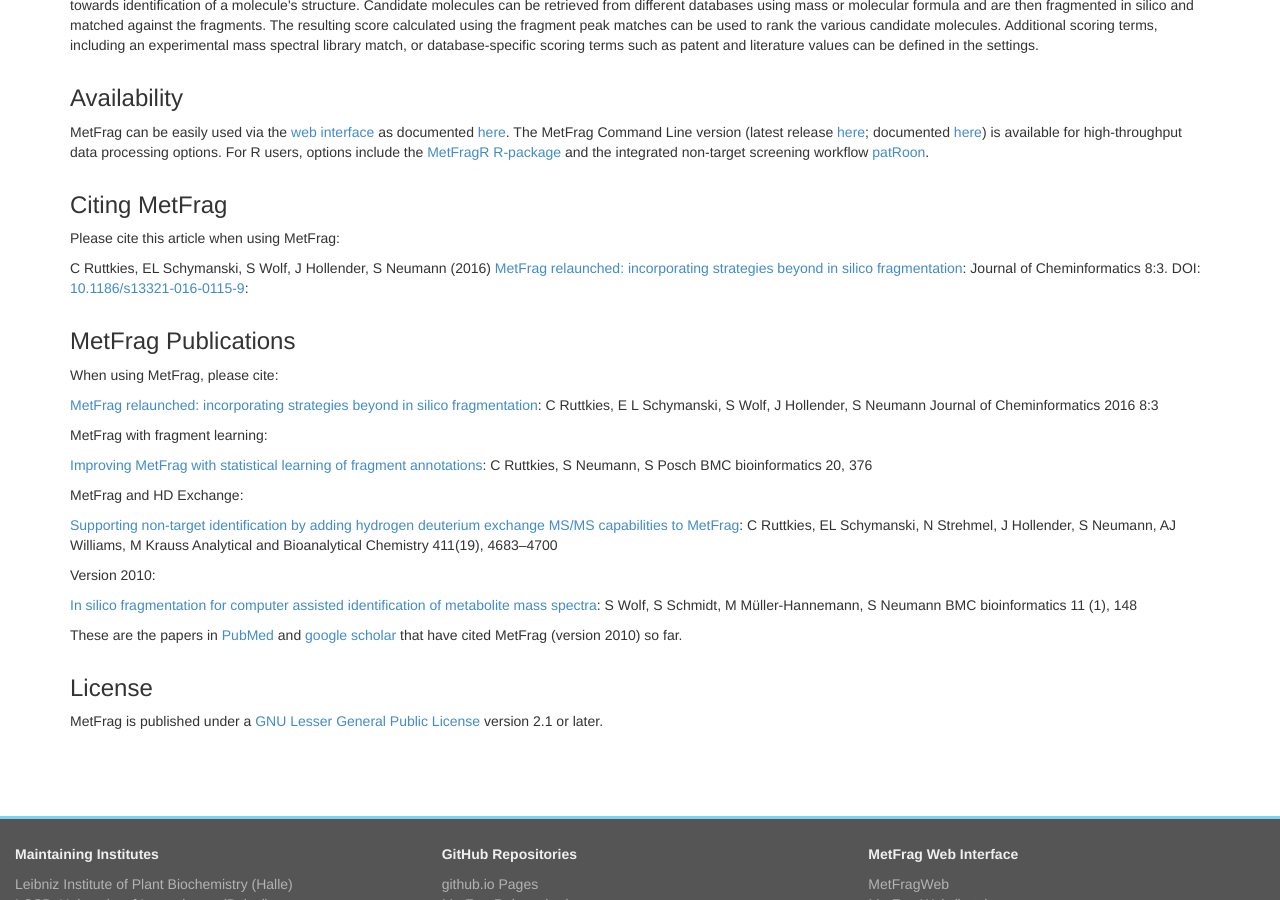
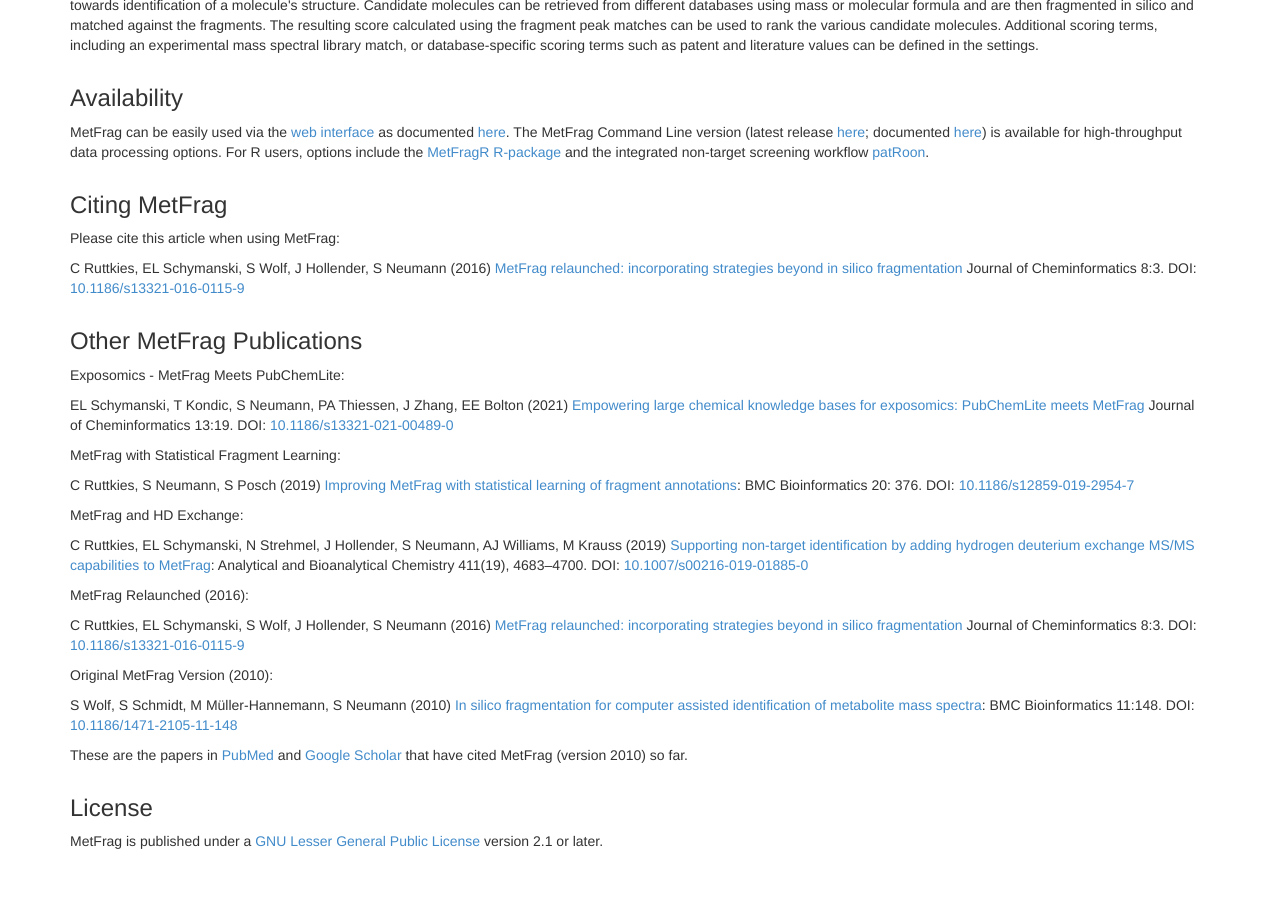
Before and after one commit to ipb-halle/MetFrag, a Jekyll site: the page built from index.html, in a window 1280 px wide and 900 px high, scrolled down 634 px. Built offline with Jekyll 4.4.1, drawn with Linux system fonts in a browser that asks for light colours; nearby versions of some CDN libraries.

Commit message:
Update index.html
tweaked publications, added PCL, put in chronological order and added dates etc.

```diff
--- a/index.html
+++ b/index.html
@@ -66,35 +66,43 @@
 
 <p>Please cite this article when using MetFrag: </p>
 <p>C Ruttkies, EL Schymanski, S Wolf, J Hollender, S Neumann (2016)
-<a href="https://doi.org/10.1186/s13321-016-0115-9">MetFrag relaunched: incorporating strategies beyond in silico fragmentation</a>:
-Journal of Cheminformatics 8:3. DOI: <a href="https://doi.org/10.1186/s13321-016-0115-9">10.1186/s13321-016-0115-9</a>:
+<a href="https://doi.org/10.1186/s13321-016-0115-9">MetFrag relaunched: incorporating strategies beyond in silico fragmentation</a>
+Journal of Cheminformatics 8:3. DOI: <a href="https://doi.org/10.1186/s13321-016-0115-9">10.1186/s13321-016-0115-9</a>
 </p>
 
-<h3>MetFrag Publications</h3>
+<h3>Other MetFrag Publications</h3>
 
-<p>When using MetFrag, please cite: </p>
-<p><a href="http://jcheminf.springeropen.com/articles/10.1186/s13321-016-0115-9">MetFrag relaunched: incorporating strategies beyond in silico fragmentation</a>:
-C Ruttkies, E L Schymanski, S Wolf, J Hollender, S Neumann
-Journal of Cheminformatics 2016 8:3 </p>
+<p>Exposomics - MetFrag Meets PubChemLite: </p>
+<p>EL Schymanski, T Kondic, S Neumann, PA Thiessen, J Zhang, EE Bolton (2021)
+<a href="https://doi.org/10.1186/s13321-021-00489-0">Empowering large chemical knowledge bases for exposomics: PubChemLite meets MetFrag</a>
+Journal of Cheminformatics 13:19. DOI: <a href="https://doi.org/10.1186/s13321-021-00489-0">10.1186/s13321-021-00489-0</a>
+</p>
 
-<p>MetFrag with fragment learning:</p>
+<p>MetFrag with Statistical Fragment Learning:</p>
+<p>C Ruttkies, S Neumann, S Posch (2019)
 <a href="https://doi.org/10.1186/s12859-019-2954-7">Improving MetFrag with statistical learning of fragment annotations</a>:
-C Ruttkies, S Neumann, S Posch
-BMC bioinformatics 20, 376</p>
+BMC Bioinformatics 20: 376. DOI: <a href="https://doi.org/10.1186/s12859-019-2954-7">10.1186/s12859-019-2954-7</a> </p>
 
 <p>MetFrag and HD Exchange:</p>
+C Ruttkies, EL Schymanski, N Strehmel, J Hollender, S Neumann, AJ Williams, M Krauss (2019)
 <a href="https://doi.org/10.1007/s00216-019-01885-0">Supporting non-target identification by adding hydrogen deuterium exchange MS/MS capabilities to MetFrag</a>:
-C Ruttkies, EL Schymanski, N Strehmel, J Hollender, S Neumann, AJ Williams, M Krauss
-Analytical and Bioanalytical Chemistry 411(19), 4683–4700</p>
+Analytical and Bioanalytical Chemistry 411(19), 4683–4700.
+DOI: <a href="https://doi.org/10.1007/s00216-019-01885-0">10.1007/s00216-019-01885-0</a> </p>
 
-<p>Version 2010:</p>
-<a href="http://www.biomedcentral.com/1471-2105/11/148/abstract">In silico fragmentation for computer assisted identification of metabolite mass spectra</a>:
-S Wolf, S Schmidt, M Müller-Hannemann, S Neumann
-BMC bioinformatics 11 (1), 148 </p>
+<p>MetFrag Relaunched (2016): </p>
+<p>C Ruttkies, EL Schymanski, S Wolf, J Hollender, S Neumann (2016)
+<a href="https://doi.org/10.1186/s13321-016-0115-9">MetFrag relaunched: incorporating strategies beyond in silico fragmentation</a>
+Journal of Cheminformatics 8:3. DOI: <a href="https://doi.org/10.1186/s13321-016-0115-9">10.1186/s13321-016-0115-9</a>
+</p>
+
+<p>Original MetFrag Version (2010):</p>
+<p>S Wolf, S Schmidt, M Müller-Hannemann, S Neumann (2010)
+<a href="https://doi.org/10.1186/1471-2105-11-148">In silico fragmentation for computer assisted identification of metabolite mass spectra</a>:
+BMC Bioinformatics 11:148. DOI: <a href="https://doi.org/10.1186/1471-2105-11-148">10.1186/1471-2105-11-148</a> </p>
 
 These are the papers in
 <a href="http://www.ncbi.nlm.nih.gov/pubmed?linkname=pubmed_pubmed_citedin&from_uid=20307295">PubMed</a>
-and <a href="http://scholar.google.com/scholar?oi=bibs&hl=en&cites=10278388642349466161&as_sdt=5">google scholar</a>
+and <a href="http://scholar.google.com/scholar?oi=bibs&hl=en&cites=10278388642349466161&as_sdt=5">Google Scholar</a>
 that have cited MetFrag (version 2010) so far.
 
 <h3>License</h3>
```
